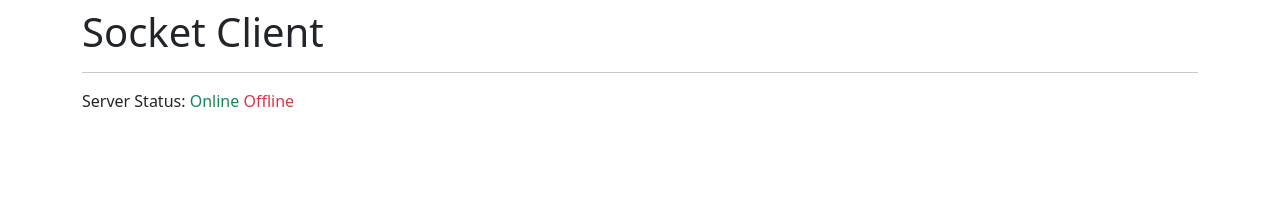
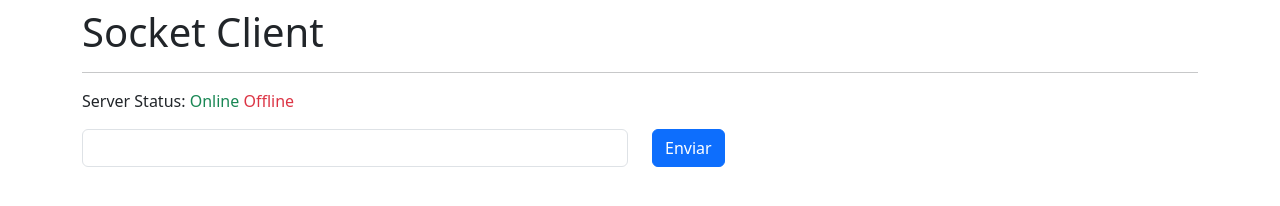
Before and after one commit to Gottardy/webSocket-Server, a website: page public/index.html in a window 1280 px wide. Drawn offline with nearby package versions, Linux system fonts and the light colour scheme; no server answers.

Commit message:
se crea inputs para enviar eventos al server

```diff
--- a/public/index.html
+++ b/public/index.html
@@ -10,13 +10,23 @@
 <body class="container">
     <h1 class="mt-2">Socket Client</h1>
     <hr/>
-    <section class="">
+    <section class="serverStatus">
         <div>
             <p>Server Status:
                 <span id="lblOnline" class="text-success">Online</span>
                 <span id="lblOffline" class="text-danger">Offline</span>
             </p>
 
+        </div>
+    </section>
+    <section class="enviarMensaje">
+        <div class="row">
+            <div class="col">
+                <input type="text" id="txtMensaje" class="form-control">
+            </div>
+            <div class="col">
+                <button id="btnEnviarMensaje" class="btn btn-primary">Enviar</button>
+            </div>
         </div>
     </section>
 <footer>
```
